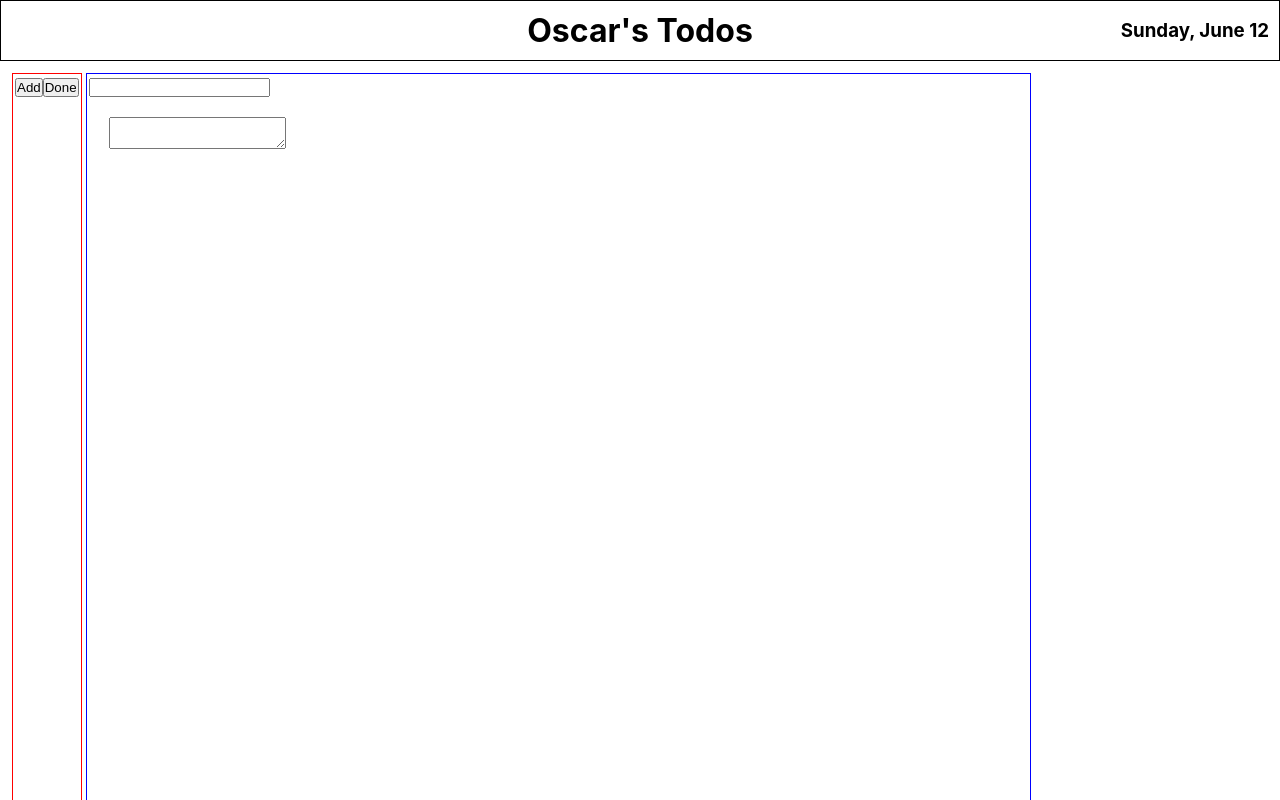
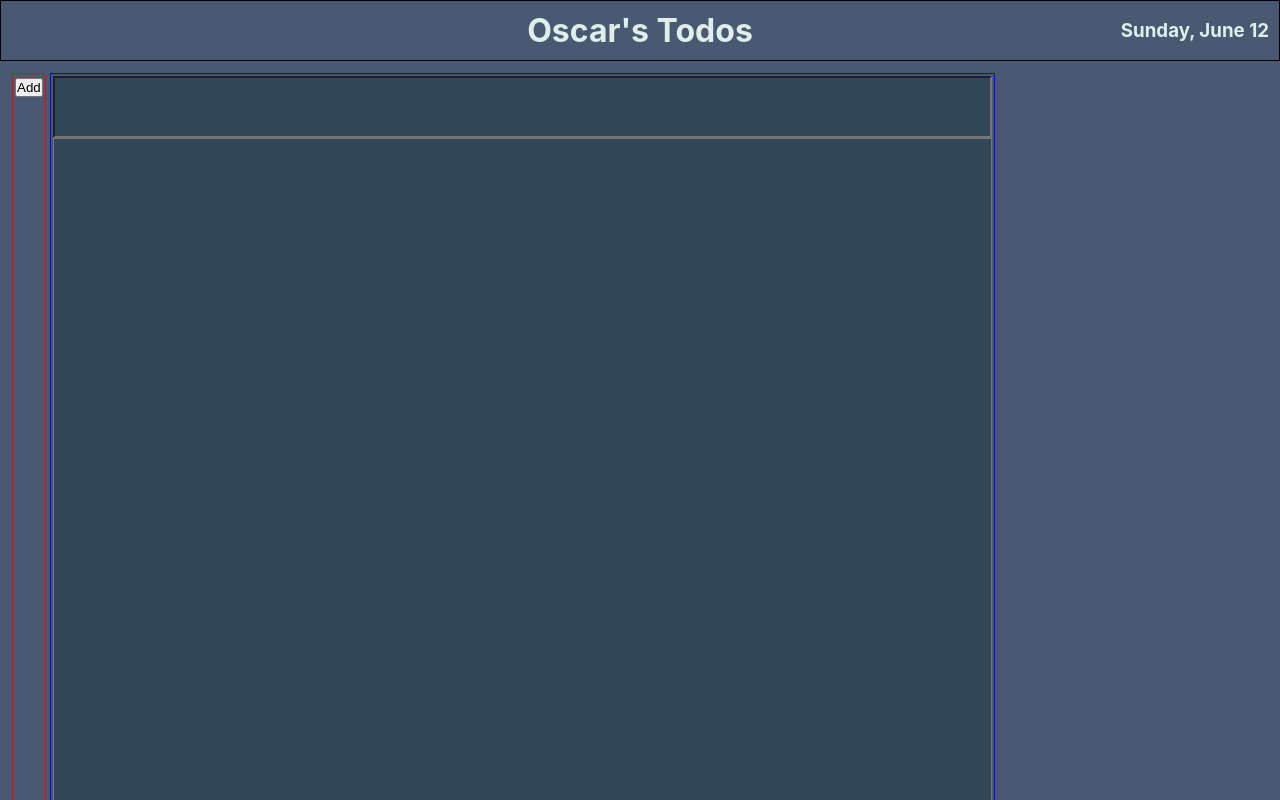
Before and after one commit to oscar-lauth/todo_list, a React (Create React App) app: page / in a window 1280 px wide. Shown: the top 800 px of the page. Built offline with nearby package versions, Linux system fonts and the light colour scheme.

Commit message:
Created Todos array for global Todo access

```diff
--- a/src/App.tsx
+++ b/src/App.tsx
@@ -2,16 +2,16 @@ import React from 'react';
 import Header from './components/Header';
 import Sidebar from './components/Sidebar';
 import TodoCard from './components/TodoCard';
-import { TodoCardProps } from './components/TodoCard';
+// import { TodoCardProps } from './components/TodoCard';
 import { useState } from 'react';
-import { type } from '@testing-library/user-event/dist/type';
 
 function App() {
   const[title,setTitle] = useState('');
   const[content,setContent] = useState('');
-  let todos: { title:string,content:string }[]=[];
+  const[todos,setTodos] = useState<{ title:string,content:string }[]>([]);
   const newTodoCard = ()=>{
-    todos.push({ title,content });
+    setTodos([...todos,{ title,content }]);
+
     setTitle('');
     setContent('');
     console.log(todos);
@@ -21,18 +21,10 @@ function App() {
     <div className="App">
     <Header/>
     <div className="container">
-      <Sidebar onAddTodo={newTodoCard}/>
+      <Sidebar todos={todos} onAddTodo={newTodoCard}/>
       <TodoCard title={title} content={content} setTitle={setTitle} setContent={setContent}/>
     </div>
   </div>
   );
 }
 export default App;
-
-  // //const[currentCard,setCurrentCard] = useState({title:"",content:""});
-  // const[todoCards,setTodoCards] = useState([]);
-  // // let currentTodoCard: TodoCardProps = {title:"",content:""};
-  // const[content,setContent]:[string,any] = useState('');
-  // const newTodoCard= ()=>{
-  //   setCurrentCard({title:"NEW",content:"NEW"});
-  // }
--- a/src/components/Sidebar.tsx
+++ b/src/components/Sidebar.tsx
@@ -2,15 +2,16 @@ import React from 'react'
 import TitleCards from './TitleCards'
 import SidebarHeader from './SidebarHeader'
 
-export interface SidebarProps {
+interface SidebarProps {
+  todos:{ title:string,content:string }[];
    onAddTodo:()=>void;
 }
 
-const Sidebar = ({ onAddTodo }:SidebarProps) => {
+const Sidebar = ({ todos,onAddTodo }:SidebarProps) => {
   return (
     <div className="sidebar">
         <SidebarHeader onAddTodo={onAddTodo}/>
-        <TitleCards/>
+        <TitleCards todos={todos}/>
     </div>
   )
 }
--- a/src/components/SidebarHeader.tsx
+++ b/src/components/SidebarHeader.tsx
@@ -1,11 +1,13 @@
 import React from 'react'
-import { SidebarProps } from './Sidebar'
 
-const SidebarHeader = ({ onAddTodo }:SidebarProps) => {
+interface SidebarHeaderProps {
+    onAddTodo:()=>void;
+}
+
+const SidebarHeader = ({ onAddTodo }:SidebarHeaderProps) => {
     return (
         <div className="sidebar-header">
             <button onClick={onAddTodo}>Add</button>
-            <button>Done</button>
         </div>
     )
 }
--- a/src/components/TitleCard.tsx
+++ b/src/components/TitleCard.tsx
@@ -1,8 +1,9 @@
 import React from 'react'
 
-const TitleCard = () => {
+const TitleCard = ({ title }:{ title:string }) => {
   return (
     <div className="title-card">
+      <h3>{title}</h3>
     </div>
   )
 }
--- a/src/components/TitleCards.tsx
+++ b/src/components/TitleCards.tsx
@@ -1,9 +1,20 @@
 import React from 'react'
 import TitleCard from './TitleCard';
 
-const TitleCards = () => {
+interface TitleCardsProps {
+  todos :{ title:string,content:string }[]
+}
+
+const TitleCards = ({ todos }:TitleCardsProps) => {
   return (
     <div className="title-cards-sidebar">
+      <>
+      {
+        todos.map((todo:{ title:string,content:string })=>{<TitleCard title={todo.title}/>;
+        {console.log(todo.title)}})
+
+      }
+      </>
     </div>
   )
 }
--- a/src/components/TodoCard.tsx
+++ b/src/components/TodoCard.tsx
@@ -1,8 +1,9 @@
 import React from 'react'
 import TodoTitle from './TodoTitle'
 import TodoContent from './TodoContent'
+import { useState } from 'react'
 
-export interface TodoCardProps {
+interface TodoCardProps {
   title: string;
   content: string;
   setTitle:(c:string)=>void;
--- a/src/components/TodoContent.tsx
+++ b/src/components/TodoContent.tsx
@@ -8,16 +8,14 @@ interface contentProps {
 
 const TodoContent = ({ content, handleChange }:contentProps) => {
   return (
-    <div className="todo-content">
-      <p>
+    <div>
         <textarea className="content-area"
           value={content}
           onChange={(e)=>{
             e.preventDefault();
             handleChange(e.target.value);}}>
         </textarea>
-      </p>
-    </div>
+      </div>
   )
 }
 
--- a/src/components/TodoTitle.tsx
+++ b/src/components/TodoTitle.tsx
@@ -8,13 +8,13 @@ interface titleProps {
 const TodoTitle = ({ title, handleChange }:titleProps) => {
   return (
     <div>
-      <input className="todo-title"
+      <input className="title-input"
           value={title}
           onChange={(e)=>{
             e.preventDefault();
             handleChange(e.target.value);}}>
         </input>
-    </div>
+      </div>
   )
 }
 
--- a/src/style.css
+++ b/src/style.css
@@ -8,6 +8,8 @@ body {
     font-family: -apple-system, BlinkMacSystemFont, 'Segoe UI', 'Roboto', 'Oxygen',
       'Ubuntu', 'Cantarell', 'Fira Sans', 'Droid Sans', 'Helvetica Neue',
       sans-serif;
+      background-color: #4A5871;
+      color:#E0EEEB;
     -webkit-font-smoothing: antialiased;
     -moz-osx-font-smoothing: grayscale;
   }
@@ -51,11 +53,35 @@ code {
     padding: 2px;
     flex-basis:75%;
     border: 1px solid blue;
+    display:flex;
+    flex-direction:column;
+
+}
+input,textarea {
+    width:100%;
+    display:block
 }
 
-.todo-content {
-    padding: 20px;
+.title-input {
+    flex:0 0 auto;
+    min-height:50px;
+    font-family:Verdana, Geneva, Tahoma, sans-serif;
+    font-size:xx-large;
+    padding:10px;
+    background-color: #314657;
+    color:#E0EEEB;
+}
+
+.content-area {
+    flex:0 0 auto;
     min-height:800px;
+    font-family:Verdana, Geneva, Tahoma, sans-serif;
+    font-size:large;
+    padding:10px;
+    resize:none;
+    background-color: #314657;
+    color:#E0EEEB;
+
 }
 
 .title-card {
```
